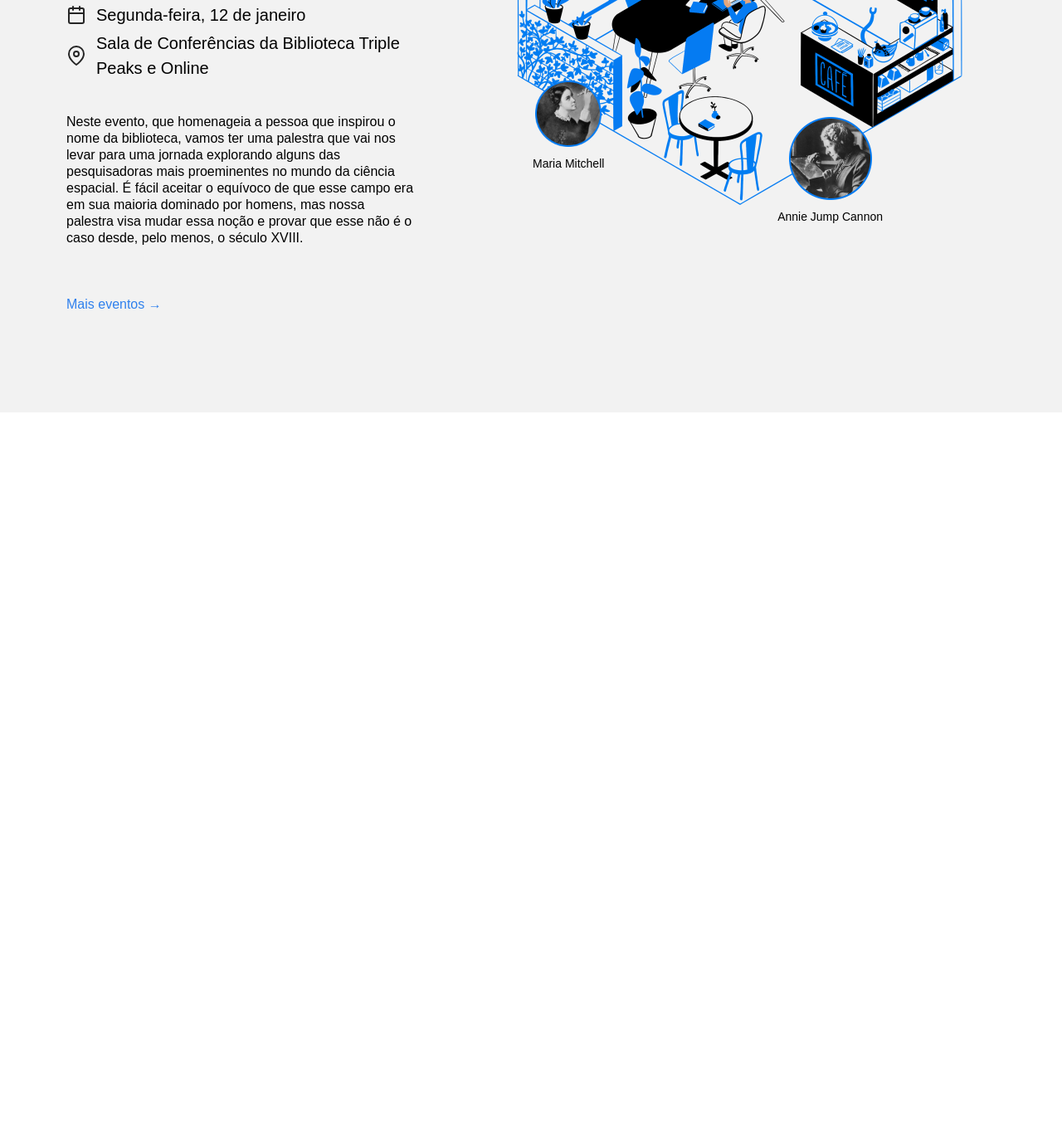
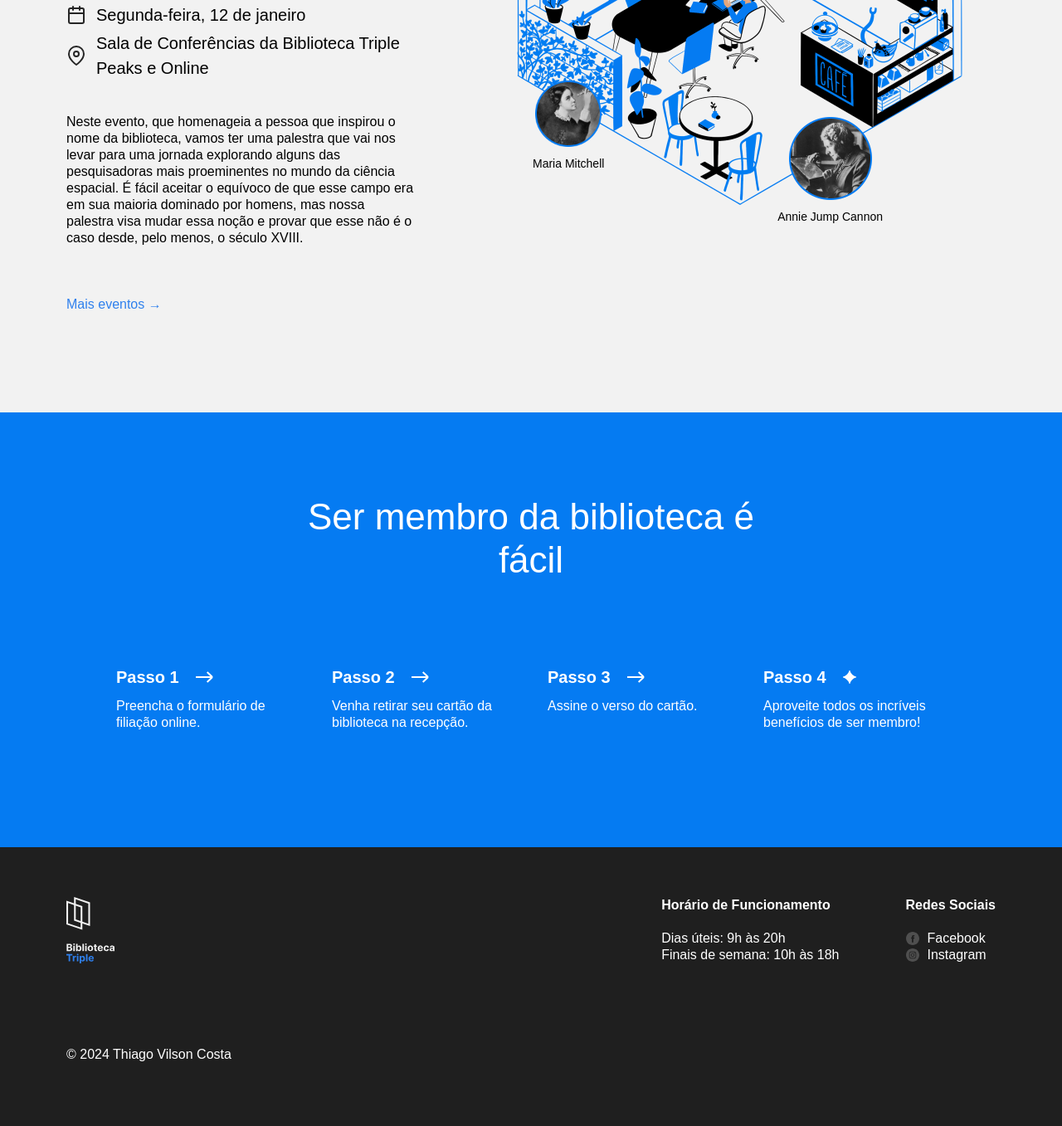
Before and after one commit to Thiagovc/web_project_library, a plain HTML site: page index.html in a window 1280 px wide. Shown: the part 2493-3850 px from the top of the page at 83% size. Before the commit the page ends 2990 px from the top, so only its background shows below. Drawn offline with Linux system fonts and the light colour scheme.

Commit message:
Adiciona sessão seja membro e footer

```diff
--- a/index.html
+++ b/index.html
@@ -27,10 +27,10 @@
               <a href="#events" class="nav__link">Eventos</a>
             </li>
             <li>
-              <a class="nav__link">Seja um membro</a>
+              <a href="#member" class="nav__link">Seja um membro</a>
             </li>
             <li>
-              <a class="nav__link">Contatos</a>
+              <a href="#contacts" class="nav__link">Contatos</a>
             </li>
           </ul>
         </nav>
@@ -216,6 +216,105 @@
             </div>
           </div>
         </section>
+        <section class="membership" id="member">
+          <h2 class="membership__title">Ser membro da biblioteca é fácil</h2>
+          <ul class="membership__steps">
+            <li class="step">
+              <h3 class="step__title">
+                Passo 1
+                <img
+                  src="./images/icon_step_forward.svg"
+                  alt="icon forward"
+                  class="step__icon"
+                />
+              </h3>
+              <p class="step__description">
+                Preencha o formulário de filiação online.
+              </p>
+            </li>
+            <li class="step">
+              <h3 class="step__title">
+                Passo 2
+                <img
+                  src="./images/icon_step_forward.svg"
+                  alt="icon forward"
+                  class="step__icon"
+                />
+              </h3>
+              <p class="step__description">
+                Venha retirar seu cartão da biblioteca na recepção.
+              </p>
+            </li>
+            <li class="step">
+              <h3 class="step__title">
+                Passo 3
+                <img
+                  src="./images/icon_step_forward.svg"
+                  alt="icon forward"
+                  class="step__icon"
+                />
+              </h3>
+              <p class="step__description">Assine o verso do cartão.</p>
+            </li>
+            <li class="step">
+              <h3 class="step__title">
+                Passo 4
+                <img
+                  src="./images/icon_step_finish.svg"
+                  alt="icon finish"
+                  class="step__icon"
+                />
+              </h3>
+              <p class="step__description">
+                Aproveite todos os incríveis benefícios de ser membro!
+              </p>
+            </li>
+          </ul>
+        </section>
+        <footer class="footer" id="contacts">
+          <div class="footer__columns">
+            <div class="footer__columns">
+              <img
+                src="./images/logo_white.svg"
+                alt="Imagem logo"
+                class="footer__logo"
+              />
+            </div>
+            <div class="footer__columns footer__column_content_hours">
+              <h3 class="footer__column-heading">Horário de Funcionamento</h3>
+              <ul class="footer__list">
+                <li class="footer__list-item">Dias úteis: 9h às 20h</li>
+                <li class="footer__list-item">Finais de semana: 10h às 18h</li>
+              </ul>
+            </div>
+            <div class="footer__columns footer__column_content_social">
+              <h3 class="footer__column-heading">Redes Sociais</h3>
+              <ul class="footer__list">
+                <li class="footer__list-item">
+                  <a href="#" class="footer__column-link">
+                    <img
+                      src="./images/facebook_white.svg"
+                      alt="logo facebook"
+                      class="footer__social-icon"
+                    />
+                    Facebook
+                  </a>
+                </li>
+                <li class="footer__list-item">
+                  <a href="#" class="footer__column-link">
+                    <img
+                      src="./images/instagram_white.svg"
+                      alt="logo facebook"
+                      class="footer__social-icon"
+                    />
+                    Instagram
+                  </a>
+                </li>
+              </ul>
+            </div>
+          </div>
+          <p class="footer__copyright">© 2024 Thiago Vilson Costa</p>
+        </footer>
       </main>
     </div>
   </body>
--- a/styles/style.css
+++ b/styles/style.css
@@ -290,3 +290,110 @@ ul {
   font-size: 14px;
   margin: 0;
 }
+
+.membership {
+  padding: 100px 0 140px;
+  background-color: #057bf2;
+  color: #ffffff;
+}
+
+.membership__title {
+  max-width: 574px;
+  margin: 0 auto;
+  text-align: center;
+  font-size: 44px;
+  font-weight: 500;
+  line-height: 52px;
+}
+
+.membership__steps {
+  list-style-type: none;
+  padding: 0;
+  margin: 100px 0 0;
+  display: flex;
+  flex-flow: nowrap;
+  justify-content: center;
+  gap: 40px;
+}
+
+.step {
+  flex-basis: 220px;
+}
+
+.step__title {
+  margin: 0;
+  font-size: 20px;
+  line-height: 30px;
+  font-weight: 700;
+  display: flex;
+  align-items: center;
+}
+
+.step__icon {
+  margin-left: 20px;
+}
+
+.step__description {
+  margin: 10px 0 0;
+}
+
+.footer {
+  box-sizing: border-box;
+  background-color: #1f1f1f;
+  color: #fff;
+  padding: 60px 80px;
+}
+
+.footer__columns {
+  display: flex;
+}
+
+.footer__column_content_hours {
+  margin-left: auto;
+  flex-direction: column;
+  justify-content: space-between;
+}
+
+.footer__column_content_social {
+  margin-left: 80px;
+  flex-direction: column;
+  justify-content: space-between;
+}
+
+.footer__logo {
+  height: 80px;
+  width: 58px;
+}
+
+.footer__column-heading {
+  font-size: 16px;
+  margin: 0;
+}
+
+.footer__list {
+  /* O código abaixo remove os estilos do navegador padrão para listas */
+  list-style-type: none;
+  padding: 0;
+  margin: 0;
+}
+
+.footer__list-item {
+  font-size: 16px;
+}
+
+.footer__column-link {
+  color: white;
+  text-decoration: none;
+  display: flex;
+  align-items: center;
+  gap: 10px;
+}
+
+.footer__social-icon {
+  width: 16px;
+  height: 16px;
+}
+
+.footer__copyright {
+  margin-top: 100px;
+}
```
